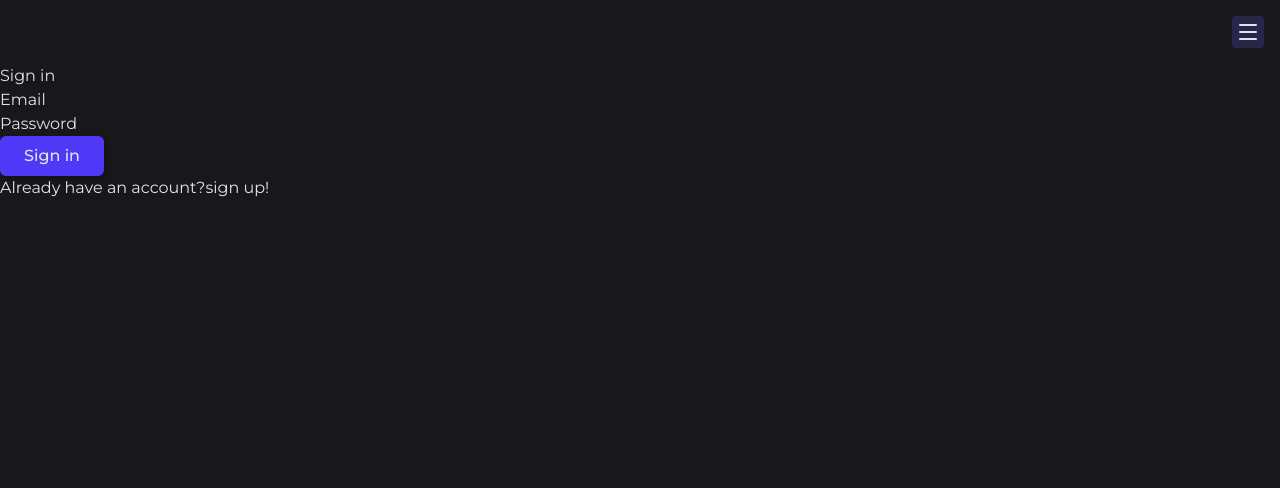
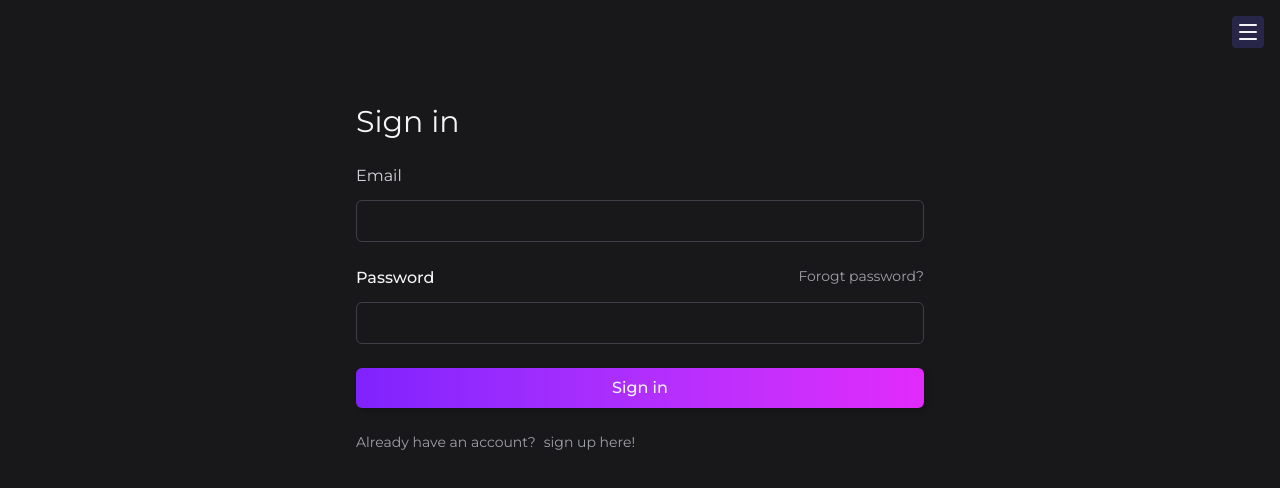
Before and after one commit to Jensaboi/watchit, a React (Vite) app in the folder frontend/: page /signin in a window 1280 px wide. Shown: the top 488 px of the page. Built offline with nearby package versions, Linux system fonts and the light colour scheme; no server answers.

Commit message:
Stylig sign up and sign in pages.

```diff
--- a/frontend/src/components/ProtectedRoute.tsx
+++ b/frontend/src/components/ProtectedRoute.tsx
@@ -6,6 +6,5 @@ export default function ProtectedRoute({ children }) {
 
   if (user) return children;
 
-  console.log(user);
   return <Navigate to={"/signin"} />;
 }
--- a/frontend/src/components/ui/MediaCard.tsx
+++ b/frontend/src/components/ui/MediaCard.tsx
@@ -8,7 +8,7 @@ export default function MediaCard({ title, img }: MediaCardProps) {
     <div className="group cursor-pointer">
       <div className="relative aspect-7/10">
         <img
-          className="absolute w-full opacity-0 group-hover:opacity-65 blur-lg"
+          className="absolute w-full opacity-0 group-hover:opacity-65 transition-all duration-300 ease-in-out blur-xl"
           src={img}
           alt=""
         />
--- /dev/null
+++ b/frontend/src/components/ui/TextInput.tsx
@@ -0,0 +1,31 @@
+type TextInputProps = {
+  id: string;
+  value: string;
+  name: string;
+  required: boolean;
+  type: "email" | "text" | "password";
+  onChange: (e: unknown) => void;
+};
+
+export default function TextInput({
+  id,
+  value,
+  type,
+  name,
+  required = true,
+  onChange,
+  ...rest
+}: TextInputProps) {
+  return (
+    <input
+      required={required}
+      className="border caret-white border-zinc-700 p-2 rounded-md focus:outline focus:outline-violet-500 focus:text-white"
+      type={type}
+      id={id}
+      value={value}
+      name={name}
+      onChange={onChange}
+      {...rest}
+    />
+  );
+}
--- a/frontend/src/context/AuthContext.tsx
+++ b/frontend/src/context/AuthContext.tsx
@@ -7,8 +7,13 @@ export default function AuthProvider({ children }) {
   const [session, setSession] = useState(null);
 
   const { data } = supabase.auth.onAuthStateChange((event, session) => {
-    setSession(session);
-    console.log(`Supabase event handled: ${event}`);
+    if (event === "INITIAL_SESSION") {
+      // handle initial session
+      console.log(event);
+    } else {
+      console.log(event);
+      setSession(session);
+    }
   });
 
   async function signUpUser({
@@ -72,7 +77,7 @@ export default function AuthProvider({ children }) {
         return;
       }
 
-      setSession(data);
+      if (data) setSession(data);
     }
     loadSession();
   }, []);
--- a/frontend/src/index.css
+++ b/frontend/src/index.css
@@ -10,10 +10,17 @@
     font-style: normal;
   }
 
+  input:-webkit-autofill,
+  input:-webkit-autofill:focus,
+  input:-webkit-autofill:hover {
+    -webkit-box-shadow: 0 0 0 1000px var(--color-zinc-900) inset;
+    -webkit-text-fill-color: var(--color-zinc-100);
+  }
+
   html,
   body {
     background-color: var(--color-zinc-900);
-    color: var(--color-zinc-200);
+    color: var(--color-zinc-100);
     overflow-x: hidden;
   }
 
@@ -39,15 +46,27 @@
     align-items: center;
     font-weight: 500;
     border-radius: var(--radius-md);
-    background-color: var(--color-indigo-600);
+    background: linear-gradient(
+      to right,
+      var(--color-violet-600),
+      var(--color-fuchsia-500)
+    );
     transition: all 0.3s ease-in-out;
     box-shadow: 3px 3px 5px rgba(0, 0, 0, 0.2);
 
     &:hover {
-      background-color: var(--color-indigo-500);
+      color: var(--color-zinc-50);
     }
     &:active {
-      background-color: var(--color-indigo-400);
+      background: linear-gradient(
+        to right,
+        var(--color-violet-600),
+        var(--color-fuchsia-400)
+      );
+      color: var(--color-zinc-50);
+    }
+    &:focus {
+      outline: 2px solid var(--color-violet-500);
     }
   }
 
@@ -59,20 +78,18 @@
     align-items: center;
     font-weight: 500;
     border-radius: var(--radius-md);
-    background-color: transparent;
-    border: 2px solid var(--color-indigo-600);
-    color: var(--color-indigo-600);
+    background-color: var(--color-zinc-800);
     box-shadow: 3px 3px 5px rgba(0, 0, 0, 0.2);
     transition: all 0.3s ease-in-out;
 
     &:hover {
-      border-color: var(--color-indigo-500);
-      color: var(--color-indigo-500);
+      background-color: var(--color-zinc-700);
+      color: var(--color-zinc-50);
     }
 
     &:active {
-      border-color: var(--color-indigo-400);
-      color: var(--color-indigo-400);
+      background-color: var(--color-zinc-600);
+      color: var(--color-zinc-50);
     }
   }
 
@@ -98,4 +115,8 @@
       color: var(--color-zinc-900);
     }
   }
+
+  .input-text {
+    border: 1px solid var(--color-zinc-800);
+  }
 }
--- a/frontend/src/pages/SignInPage.tsx
+++ b/frontend/src/pages/SignInPage.tsx
@@ -2,6 +2,7 @@ import { useState } from "react";
 import { useAuth } from "../context/AuthContext";
 import Button from "../components/ui/Button";
 import { Link, useNavigate } from "react-router";
+import TextInput from "../components/ui/TextInput";
 
 export default function SignInPage() {
   const { signInUser } = useAuth();
@@ -29,13 +30,18 @@ export default function SignInPage() {
       console.log(error);
     }
   }
+
   return (
     <section>
-      <form onSubmit={handleSubmit}>
-        <h1>Sign in</h1>
-        <div>
-          <label htmlFor="email">Email</label>
-          <input
+      <form className="p-4 mx-auto max-w-150" onSubmit={handleSubmit}>
+        <h1 className="text-3xl my-6">Sign in</h1>
+
+        <div className="flex flex-col gap-3 mb-6">
+          <label className="text-zinc-300" htmlFor="email">
+            Email
+          </label>
+          <TextInput
+            required={true}
             onChange={e => setEmail(e.target.value)}
             value={email}
             id="email"
@@ -44,9 +50,20 @@ export default function SignInPage() {
           />
         </div>
 
-        <div>
-          <label htmlFor="password">Password</label>
-          <input
+        <div className="flex flex-col gap-3">
+          <div className="flex justify-between align-center">
+            <label className="text-base font-medium" htmlFor="password">
+              Password
+            </label>
+            <Link
+              className="text-zinc-400 text-sm hover:underline hover:text-zinc-200"
+              to={"/"}
+            >
+              Forogt password?
+            </Link>
+          </div>
+          <TextInput
+            required={true}
             onChange={e => setPassword(e.target.value)}
             value={password}
             id="password"
@@ -54,12 +71,17 @@ export default function SignInPage() {
             type="password"
           />
         </div>
-        <Button type="submit" variant="primary">
+        <Button className="w-full my-6" variant="primary">
           Sign in
         </Button>
-        <p>
+        <p className="text-zinc-400 text-sm">
           Already have an account?
-          <Link to={"/signup"}>sign up!</Link>
+          <Link
+            className="hover:text-zinc-200 hover:underline ml-2"
+            to={"/signup"}
+          >
+            sign up here!
+          </Link>
         </p>
       </form>
     </section>
--- a/frontend/src/pages/SignUpPage.tsx
+++ b/frontend/src/pages/SignUpPage.tsx
@@ -2,6 +2,8 @@ import { useState } from "react";
 import { useAuth } from "../context/AuthContext";
 import Button from "../components/ui/Button";
 import { Link, useNavigate } from "react-router";
+import TextInput from "../components/ui/TextInput";
+import { ArrowLeft } from "lucide-react";
 
 export default function SignUpPage() {
   const { signUpUser } = useAuth();
@@ -10,11 +12,14 @@ export default function SignUpPage() {
 
   const [email, setEmail] = useState("");
   const [password, setPassword] = useState("");
+  const [name, setName] = useState("");
 
   async function handleSubmit(e) {
     e.preventDefault();
     try {
       const formData = new FormData(e.target);
+
+      const name = formData.get("name");
 
       const email = formData.get("email");
 
@@ -29,13 +34,35 @@ export default function SignUpPage() {
       console.log(error);
     }
   }
+
   return (
-    <section>
-      <form onSubmit={handleSubmit}>
-        <h1>Sign up</h1>
-        <div>
-          <label htmlFor="email">Email</label>
-          <input
+    <section className="px-4">
+      <button onClick={() => navigate(-1)} className="icon-btn">
+        <ArrowLeft />
+      </button>
+      <form className="p-4 mx-auto max-w-150" onSubmit={handleSubmit}>
+        <h1 className="text-3xl my-6">Sign Up</h1>
+
+        <div className="flex flex-col gap-3 mb-6">
+          <label className="text-zinc-300" htmlFor="name">
+            Name
+          </label>
+          <TextInput
+            required={true}
+            onChange={e => setName(e.target.value)}
+            value={name}
+            id="name"
+            name="name"
+            type="text"
+          />
+        </div>
+
+        <div className="flex flex-col gap-3 mb-6">
+          <label className="text-zinc-300" htmlFor="email">
+            Email
+          </label>
+          <TextInput
+            required={true}
             onChange={e => setEmail(e.target.value)}
             value={email}
             id="email"
@@ -44,9 +71,13 @@ export default function SignUpPage() {
           />
         </div>
 
-        <div>
-          <label htmlFor="password">Password</label>
-          <input
+        <div className="flex flex-col gap-3 mb-6">
+          <label className="text-base font-medium" htmlFor="password">
+            Password
+          </label>
+
+          <TextInput
+            required={true}
             onChange={e => setPassword(e.target.value)}
             value={password}
             id="password"
@@ -54,8 +85,8 @@ export default function SignUpPage() {
             type="password"
           />
         </div>
-        <Button type="submit" variant="primary">
-          Sign up
+        <Button className="w-full my-6" variant="primary">
+          Sign Up
         </Button>
       </form>
     </section>
```
